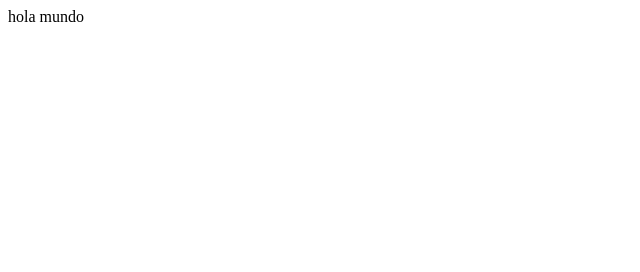
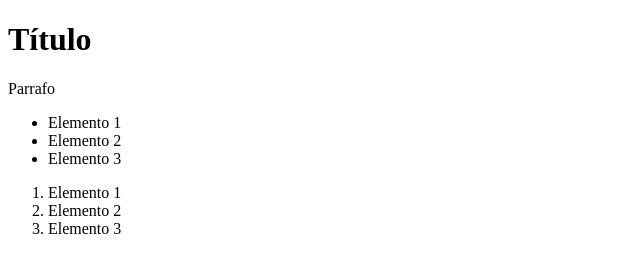
Before and after one commit to federicotempo/clase_16, a plain HTML site: page index.html in a window 1280 px wide. Shown: the whole page, without its empty margins (0-640 px from the left). Drawn offline with Linux system fonts and the light colour scheme.

Commit message:
Agregado texto en el body

```diff
--- a/index.html
+++ b/index.html
@@ -1,11 +1,25 @@
 <!DOCTYPE html>
-<html lang="en">
+<html lang="es">
 <head>
     <meta charset="UTF-8">
     <meta name="viewport" content="width=device-width, initial-scale=1.0">
-    <title>Document</title>
+    <title>Mi Proyecto </title>
 </head>
 <body>
-    hola mundo
+
+    <h1>Título</h1>
+    <p>Parrafo</p>
+    <ul>
+        <li>Elemento 1</li>
+        <li>Elemento 2</li>
+        <li>Elemento 3</li>
+    </ul>
+    <ol>
+        <li>Elemento 1</li>
+        <li>Elemento 2</li>
+        <li>Elemento 3</li>
+    </ol>
+
+
 </body>
 </html>
```
